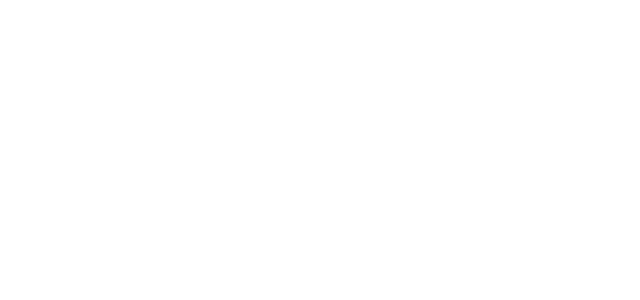
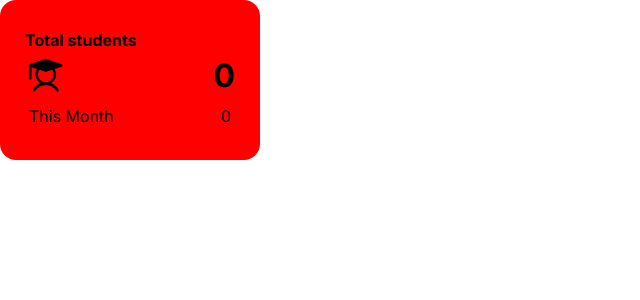
Before and after one commit to devahmad-001/eskooly, a Next.js app: page / in a window 1280 px wide. Shown: the top 300 px of the page, without its empty margins (0-640 px from the left). Built offline with nearby package versions, Linux system fonts and the light colour scheme.

Commit message:
Gradient Box

```diff
--- a/Type.ts
+++ b/Type.ts
@@ -5,7 +5,7 @@
 export type flexboxAttributes = {
   children?: ReactNode;
 
-  backgroundImgGradient?: any;
+  backgroundImgGradient?: string;
   gradient?: boolean;
   borderRigth?: string;
   borderLeft?: string;
@@ -25,7 +25,7 @@
   display?: string;
   flexDirection?: string;
   flexWrap?: string;
-  filter?:string;
+  filter?: string;
   justifyContent?: string;
   alignItems?: string;
   alignContent?: string;
--- a/src/components/shared/ui/FlexBox.tsx
+++ b/src/components/shared/ui/FlexBox.tsx
@@ -5,8 +5,6 @@
 
 export default function Box(props: flexboxAttributes) {
   const FlexBox = styled.div`
-    background-image: conic-gradient(red 30%, blue 30%, red 40%);
-    /* background-image: ${props.backgroundImgGradient}; */
     top: ${props.top};
     left: ${props.left};
     bottom: ${props.bottom};
@@ -23,7 +21,7 @@
     border-bottom: ${props.borderBottom};
     background-size: ${props.backgroundSize};
     background-repeat: ${props.backgroundRepeat};
-    background-image: url(${props.backgroundImgURL});
+    background-image: ${props.backgroundImgURL ? `url(${props.backgroundImgURL})` : `conic-gradient(${props.backgroundImgGradient})`};
     background-color: var(${props.backgroundColor});
     background: var(${props.background});
     position: ${props.position};
--- /dev/null
+++ b/src/components/shared/ui/GradientBox.tsx
@@ -0,0 +1,18 @@
+"use client";
+import React from "react";
+import styled from "@emotion/styled";
+import { flexboxAttributes } from "../../../../Type";
+
+export default function GradientBox(props:flexboxAttributes) {
+  const GradientDiv = styled.div`
+    background-image: conic-gradient(${props.gradient});
+    width: ${props.width};
+    height: ${props.height};
+    position: ${props.position};
+  `;
+  return (
+    <>
+      <GradientDiv />
+    </>
+  );
+}
--- a/src/components/shared/ui/Icons.tsx
+++ b/src/components/shared/ui/Icons.tsx
@@ -3,19 +3,26 @@
 import { FaGoogle } from "react-icons/fa";
 import { FaYoutube } from "react-icons/fa";
 import { IoSchoolSharp } from "react-icons/io5";
+import { SlPeople } from "react-icons/sl";
+import { PiStudentFill } from "react-icons/pi";
+
 export const FacebookIcon = (props:any) => {
-  return <FaFacebook color={props.color} />;
+  return <FaFacebook width={props.width} height={props.height} color={props.color} />;
 };
 export const TwitterIcon = (props:any) => {
-  return <IoLogoTwitter color={props.color} />;
+  return <IoLogoTwitter width={props.width} height={props.height} color={props.color} />;
 };
 export const GoogleIcon = (props:any) => {
-  return <FaGoogle color={props.color} />;
+  return <FaGoogle width={props.width} height={props.height} color={props.color} />;
 };
 export const YoutubeIcon = (props:any) => {
-  return <FaYoutube color={props.color} />;
+  return <FaYoutube width={props.width} height={props.height} color={props.color} />;
 };
 
 export const SchoolIcon = (props:any) => {
-  return <IoSchoolSharp color={props.color} />;
+  return <IoSchoolSharp width={props.width} height={props.height} color={props.color} />;
 };
+
+export const StudentIcon = (props:any) => {
+  return <PiStudentFill style={{width:`${props.width}`,height:`${props.height}`}} color={props.color} />;
+};
--- a/src/components/templates/dashBoardSection/Card.tsx
+++ b/src/components/templates/dashBoardSection/Card.tsx
@@ -1,16 +1,43 @@
 import Box from "@/components/shared/ui/FlexBox";
+import Heading from "@/components/shared/ui/Heading";
+import { StudentIcon } from "@/components/shared/ui/Icons";
+import ParaGraph from "@/components/shared/ui/ParaGraph";
 import React from "react";
 
 export default function Card() {
   return (
     <>
-      {/* <Box display="flex" justifyContent="center" alignContent="center"> */}
       <Box
-        width="300px"
-        height="300px"
-        backgroundImgGradient={`conic-gradient(red,blue,red)`}
-      ></Box>
-      {/* </Box> */}
+        position="absolute"
+        width="260px"
+        padding="25px 25px"
+        borderRadius="1rem"
+        backgroundColor="--red"
+        height="160px"
+        display="flex"
+        flexDirection="column"
+        justifyContent="center"
+      >
+        <ParaGraph
+          textAlign="start"
+          fontSize="medium"
+          fontWeight="700"
+          text="Total students"
+        />
+        <Box display="flex" justifyContent="space-between" alignItems="center">
+          <StudentIcon color="--white" height="2.6rem" width="2.6rem" />
+          <Heading text="0" fontSize="revert" fontWeight="700" />
+        </Box>
+        <Box
+          display="flex"
+          justifyContent="space-between"
+          alignItems="center"
+          padding="0.25rem"
+        >
+          <ParaGraph text="This Month" />
+          <ParaGraph text="0" />
+        </Box>
+      </Box>
     </>
   );
 }
```
